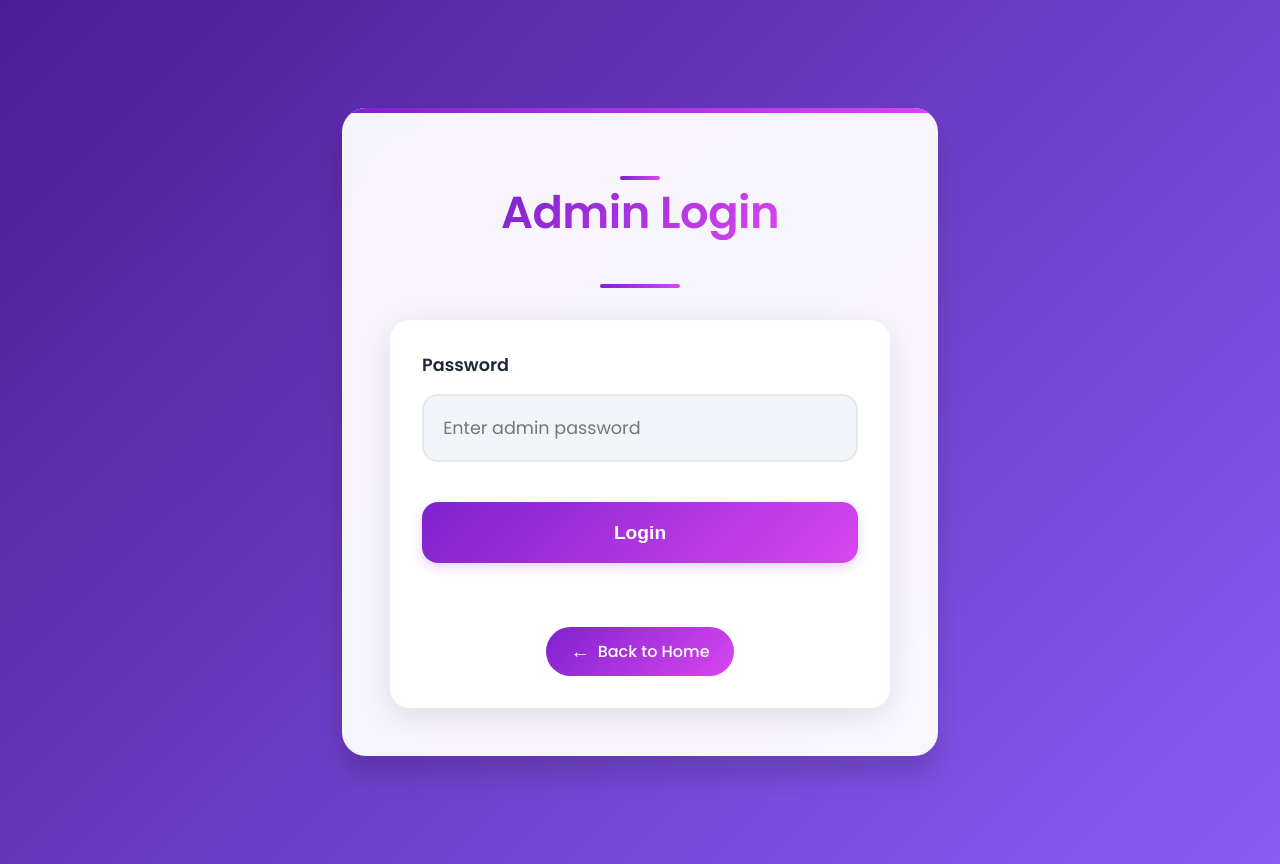
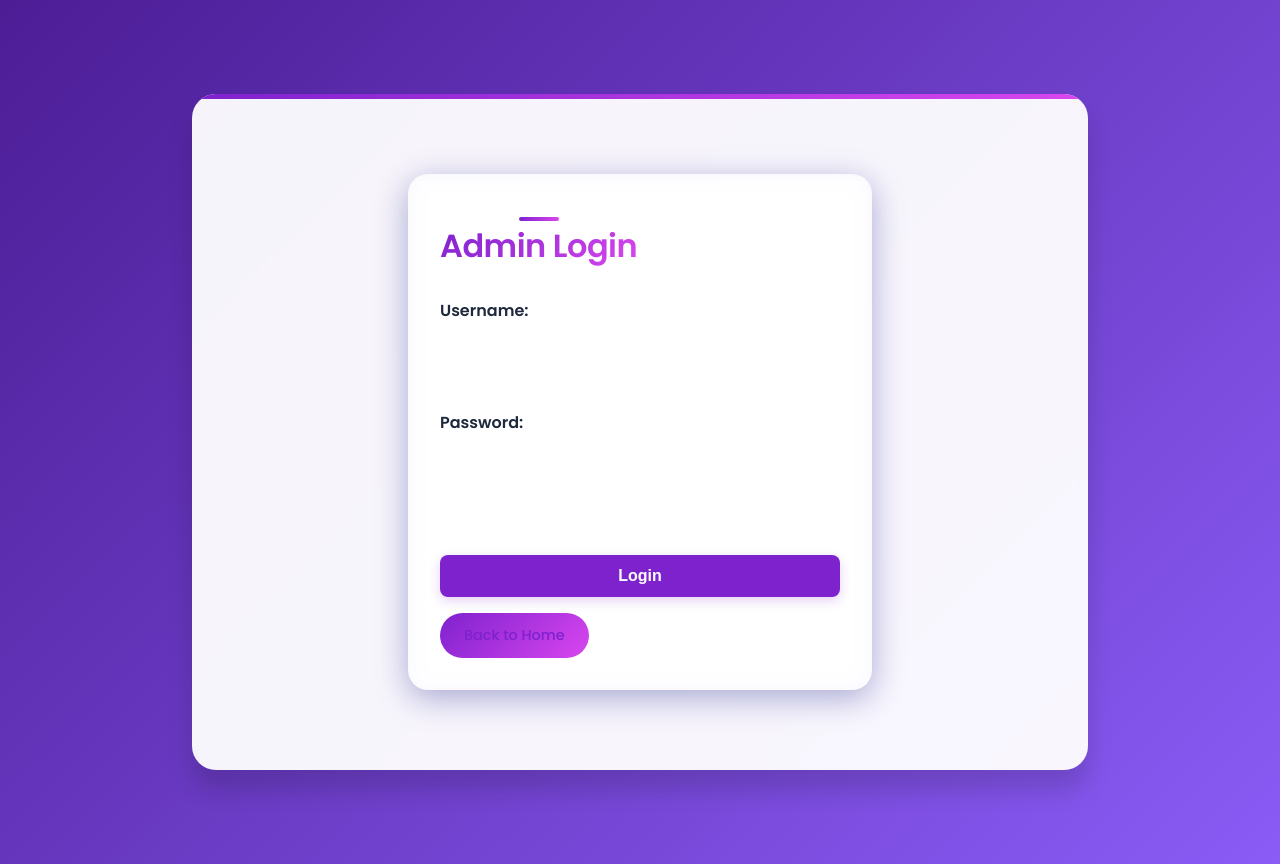
Before and after one commit to Akarsh8055/warranty-claim-system, a Flask app: template templates/admin_login.html in a window 1280 px wide. Run offline with Flask 3, Linux system fonts and the light colour scheme; the template is opened without the code that fills it, so the values that code supplies are empty.

Commit message:
Updated admin login styling and routes

```diff
--- a/app.py
+++ b/app.py
@@ -25,6 +25,10 @@ app.config['SECRET_KEY'] = os.environ.get('SECRET_KEY', 'your-secret-key-here')
 app.config['SQLALCHEMY_DATABASE_URI'] = os.environ.get('DATABASE_URL', 'sqlite:///warranty_claims.db')
 app.config['SQLALCHEMY_TRACK_MODIFICATIONS'] = False
 app.config['UPLOAD_FOLDER'] = os.environ.get('UPLOAD_FOLDER', 'uploads')
+
+# Admin credentials from environment variables
+ADMIN_USERNAME = os.environ.get('ADMIN_USERNAME', 'admin')
+ADMIN_PASSWORD = os.environ.get('ADMIN_PASSWORD', 'WarrantyClaim2024@Secure')
 
 # Ensure upload directory exists
 if not os.path.exists(app.config['UPLOAD_FOLDER']):
@@ -196,56 +200,84 @@ def confirmation():
 
     return render_template('confirmation.html', reference_number=reference_number, data=submission_data)
 
-@app.route('/authorized/management/admin/login', methods=['GET', 'POST'])
+@app.route('/admin/login', methods=['GET', 'POST'])
 def admin_login():
     if request.method == 'POST':
+        username = request.form.get('username')
         password = request.form.get('password')
 
-        if password == ADMIN_PASSWORD:
+        if username == ADMIN_USERNAME and password == ADMIN_PASSWORD:
             session['admin_authenticated'] = True
-            return redirect(url_for('admin'))
+            return redirect(url_for('admin_dashboard'))
         else:
-            flash('Invalid password. Please try again.', 'error')
-            return redirect(url_for('admin_login'))
+            flash('Invalid credentials. Please try again.', 'error')
 
     return render_template('admin_login.html')
 
-@app.route('/authorized/management/admin/logout')
+@app.route('/admin/logout')
 def admin_logout():
     session.pop('admin_authenticated', None)
-    return redirect(url_for('index'))
+    return redirect(url_for('admin_login'))
 
-@app.route('/authorized/management/admin/dashboard')
-def admin():
-    # Check if user is authenticated
+@app.route('/admin/dashboard')
+def admin_dashboard():
     if not session.get('admin_authenticated'):
         return redirect(url_for('admin_login'))
 
-    # Get all claims
     claims = WarrantyClaim.query.order_by(WarrantyClaim.created_at.desc()).all()
     return render_template('admin.html', claims=claims)
 
-@app.route('/authorized/management/admin/view/<int:claim_id>')
-def view_claim(claim_id):
-    # Check if user is authenticated
+@app.route('/admin/claim/<int:claim_id>')
+def admin_view_claim(claim_id):
     if not session.get('admin_authenticated'):
         return redirect(url_for('admin_login'))
 
     claim = WarrantyClaim.query.get_or_404(claim_id)
     return render_template('admin_view.html', claim=claim)
 
-@app.route('/authorized/management/admin/download/<int:claim_id>')
-def download_file(claim_id):
-    # Check if user is authenticated
+@app.route('/admin/download/<int:claim_id>')
+def admin_download_file(claim_id):
     if not session.get('admin_authenticated'):
         return redirect(url_for('admin_login'))
 
     claim = WarrantyClaim.query.get_or_404(claim_id)
     if not claim.file_path:
         flash('No file attached to this claim.', 'error')
-        return redirect(url_for('view_claim', claim_id=claim_id))
+        return redirect(url_for('admin_view_claim', claim_id=claim_id))
 
     return send_file(claim.file_path, as_attachment=True)
+
+@app.route('/admin/approve/<int:claim_id>', methods=['POST'])
+def approve_claim(claim_id):
+    if not session.get('admin_authenticated'):
+        return jsonify({'error': 'Unauthorized'}), 401
+
+    try:
+        claim = WarrantyClaim.query.get_or_404(claim_id)
+        claim.status = 'approved'
+        claim.updated_at = datetime.now()
+        db.session.commit()
+        return {'message': 'Claim approved successfully'}, 200
+    except Exception as e:
+        db.session.rollback()
+        logger.error(f"Error approving claim: {str(e)}")
+        return {'error': 'Failed to approve claim'}, 500
+
+@app.route('/admin/reject/<int:claim_id>', methods=['POST'])
+def reject_claim(claim_id):
+    if not session.get('admin_authenticated'):
+        return jsonify({'error': 'Unauthorized'}), 401
+
+    try:
+        claim = WarrantyClaim.query.get_or_404(claim_id)
+        claim.status = 'rejected'
+        claim.updated_at = datetime.now()
+        db.session.commit()
+        return {'message': 'Claim rejected successfully'}, 200
+    except Exception as e:
+        db.session.rollback()
+        logger.error(f"Error rejecting claim: {str(e)}")
+        return {'error': 'Failed to reject claim'}, 500
 
 @app.route('/authorized/management/admin/export')
 def export_csv():
@@ -264,67 +296,6 @@ def export_csv():
         mimetype="text/csv",
         headers={"Content-disposition": "attachment; filename=warranty_claims.csv"}
     )
-
-@app.route('/authorized/management/admin/approve/<int:claim_id>', methods=['POST'])
-def approve_claim(claim_id):
-    # Check if user is authenticated
-    if not session.get('admin_authenticated'):
-        return {'error': 'Unauthorized'}, 401
-
-    try:
-        claim = WarrantyClaim.query.get_or_404(claim_id)
-        claim.status = 'approved'
-        claim.updated_at = datetime.now()
-        db.session.commit()
-        return {'message': 'Claim approved successfully'}, 200
-    except Exception as e:
-        db.session.rollback()
-        logger.error(f"Error approving claim: {str(e)}")
-        return {'error': 'Failed to approve claim'}, 500
-
-@app.route('/authorized/management/admin/reject/<int:claim_id>', methods=['POST'])
-def reject_claim(claim_id):
-    # Check if user is authenticated
-    if not session.get('admin_authenticated'):
-        return {'error': 'Unauthorized'}, 401
-
-    try:
-        claim = WarrantyClaim.query.get_or_404(claim_id)
-        claim.status = 'rejected'
-        claim.updated_at = datetime.now()
-        db.session.commit()
-        return {'message': 'Claim rejected successfully'}, 200
-    except Exception as e:
-        db.session.rollback()
-        logger.error(f"Error rejecting claim: {str(e)}")
-        return {'error': 'Failed to reject claim'}, 500
-
-@app.route('/claim/<int:claim_id>')
-def get_claim_json(claim_id):
-    # Check if user is authenticated
-    if not session.get('admin_authenticated'):
-        return {'error': 'Unauthorized'}, 401
-
-    try:
-        claim = WarrantyClaim.query.get_or_404(claim_id)
-        return {
-            'id': claim.id,
-            'reference_number': claim.reference_number,
-            'name': claim.name,
-            'email': claim.email,
-            'phone': claim.phone,
-            'product': claim.product,
-            'purchase_date': claim.purchase_date,
-            'issue': claim.issue,
-            'defect_reason': claim.defect_reason,
-            'warranty_option': claim.warranty_option,
-            'status': claim.status,
-            'created_at': claim.created_at.isoformat(),
-            'has_file': bool(claim.file_path)
-        }
-    except Exception as e:
-        logger.error(f"Error fetching claim details: {str(e)}")
-        return {'error': 'Failed to fetch claim details'}, 500
 
 @app.route('/test-email-template')
 def test_email_template():
--- a/static/css/styles.css
+++ b/static/css/styles.css
@@ -971,3 +971,93 @@ tr:last-child td {
         grid-template-columns: 1fr;
     }
 }
+
+/* Admin Login Styles */
+.login-box {
+    background: rgba(255, 255, 255, 0.1);
+    backdrop-filter: blur(10px);
+    border-radius: 20px;
+    padding: 2rem;
+    max-width: 400px;
+    margin: 2rem auto;
+    box-shadow: 0 8px 32px 0 rgba(31, 38, 135, 0.37);
+}
+
+.login-box h1 {
+    text-align: center;
+    margin-bottom: 2rem;
+    color: var(--primary-color);
+    font-size: 2rem;
+}
+
+.login-box .form-group {
+    margin-bottom: 1.5rem;
+}
+
+.login-box input {
+    width: 100%;
+    padding: 12px;
+    border: 1px solid rgba(255, 255, 255, 0.2);
+    background: rgba(255, 255, 255, 0.05);
+    border-radius: 8px;
+    color: #fff;
+    font-size: 1rem;
+    transition: all 0.3s ease;
+}
+
+.login-box input:focus {
+    border-color: var(--primary-color);
+    box-shadow: 0 0 0 2px rgba(var(--primary-rgb), 0.2);
+}
+
+.login-box .btn {
+    width: 100%;
+    padding: 12px;
+    background: var(--primary-color);
+    color: white;
+    border: none;
+    border-radius: 8px;
+    font-size: 1rem;
+    cursor: pointer;
+    transition: all 0.3s ease;
+}
+
+.login-box .btn:hover {
+    background: var(--secondary-color);
+    transform: translateY(-2px);
+}
+
+.back-link {
+    text-align: center;
+    margin-top: 1rem;
+}
+
+.back-link a {
+    color: var(--primary-color);
+    text-decoration: none;
+    font-size: 0.9rem;
+    transition: color 0.3s ease;
+}
+
+.back-link a:hover {
+    color: var(--secondary-color);
+}
+
+.alert {
+    padding: 1rem;
+    margin-bottom: 1rem;
+    border-radius: 8px;
+    text-align: center;
+}
+
+.alert-error {
+    background: rgba(255, 0, 0, 0.1);
+    border: 1px solid rgba(255, 0, 0, 0.2);
+    color: #ff4444;
+}
+
+.alert-success {
+    background: rgba(0, 255, 0, 0.1);
+    border: 1px solid rgba(0, 255, 0, 0.2);
+    color: #00ff00;
+}
--- a/templates/admin_login.html
+++ b/templates/admin_login.html
@@ -8,35 +8,29 @@
     <link href="https://fonts.googleapis.com/css2?family=Poppins:wght@400;500;600&display=swap" rel="stylesheet">
 </head>
 <body>
-    <div class="container admin-login">
-        <div class="form-header">
+    <div class="container">
+        <div class="login-box">
             <h1>Admin Login</h1>
-
             {% with messages = get_flashed_messages(with_categories=true) %}
                 {% if messages %}
-                    <div class="flash-messages">
-                        {% for category, message in messages %}
-                            <div class="flash-message {{ category }}">{{ message }}</div>
-                        {% endfor %}
-                    </div>
+                    {% for category, message in messages %}
+                        <div class="alert alert-{{ category }}">{{ message }}</div>
+                    {% endfor %}
                 {% endif %}
             {% endwith %}
-        </div>
-
-        <div class="form-content">
-            <form action="{{ url_for('admin_login') }}" method="post">
+            <form method="POST" action="{{ url_for('admin_login') }}">
                 <div class="form-group">
-                    <label for="password">Password</label>
-                    <input type="password" id="password" name="password" required placeholder="Enter admin password">
+                    <label for="username">Username:</label>
+                    <input type="text" id="username" name="username" required>
                 </div>
-
-                <button type="submit">Login</button>
+                <div class="form-group">
+                    <label for="password">Password:</label>
+                    <input type="password" id="password" name="password" required>
+                </div>
+                <button type="submit" class="btn">Login</button>
             </form>
-
-            <div class="back-link-container">
-                <a href="{{ url_for('index') }}" class="back-link">
-                    <span>←</span> Back to Home
-                </a>
+            <div class="back-link">
+                <a href="{{ url_for('index') }}">Back to Home</a>
             </div>
         </div>
     </div>
```
